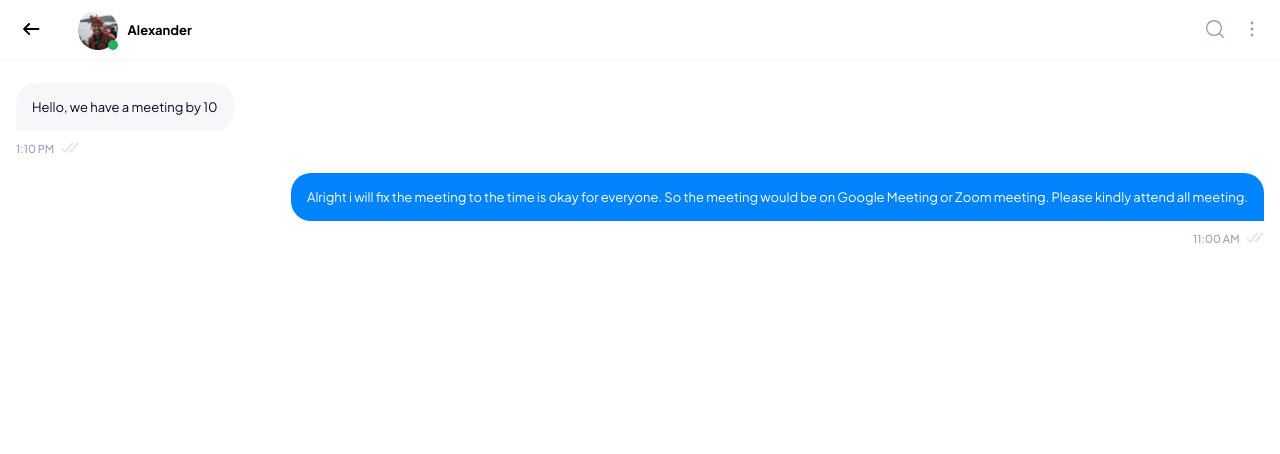
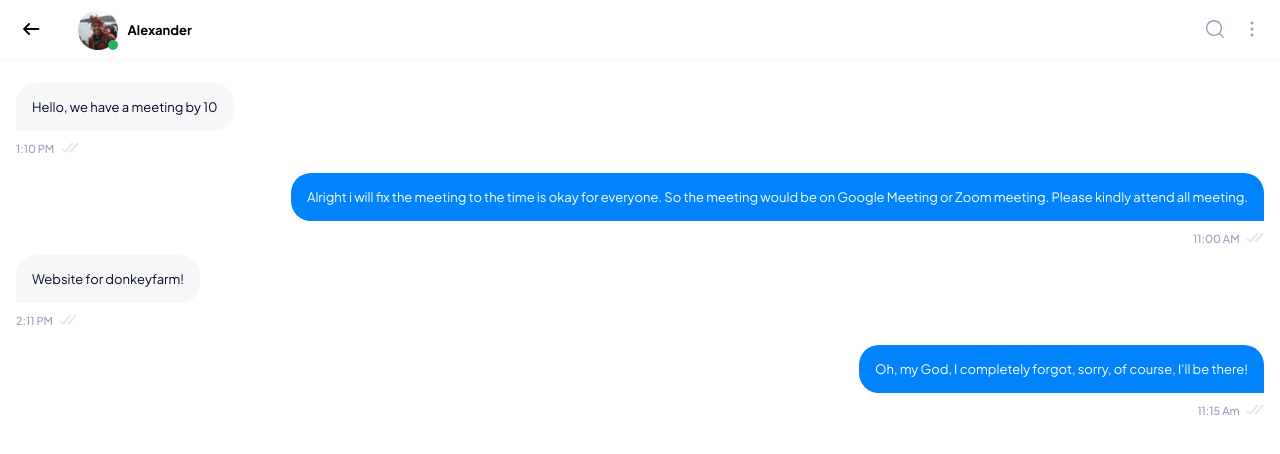
Before and after one commit to 9trocoder/mmekut, a React (Create React App) app: page /message in a window 1280 px wide. Shown: the top 454 px of the page. Built offline with nearby package versions, Linux system fonts and the light colour scheme.

Commit message:
Update messagepage.js

```diff
--- a/src/pages/messagepage/messagepage.js
+++ b/src/pages/messagepage/messagepage.js
@@ -39,6 +39,16 @@ function Messagepage() {
           messageTime="11:00 AM"
           deliveryStatus={readIcon}
         />
+        <LeftChat
+          message="Website for donkeyfarm!"
+          messageTime="2:11 PM"
+          deliveryStatus={readIcon}
+        />
+        <RightChat
+          message="Oh, my God, I completely forgot, sorry, of course, I'll be there!"
+          messageTime="11:15 Am"
+          deliveryStatus={readIcon}
+        />
       </ChatMessageModal>
     </>
   );
```
